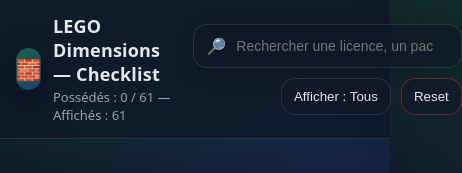
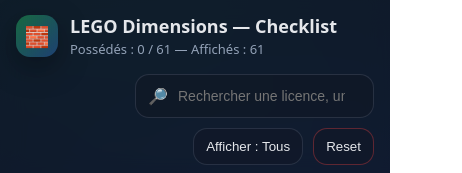
Before and after one commit to Inotaa/shoesandgo, a plain HTML site: page index.html in a window 390 px wide. Shown: the top 173 px of the page, 462 px wide, since content can reach past the window. Drawn offline with Linux system fonts and the light colour scheme.

Commit message:
Update styles.css

```diff
--- a/styles.css
+++ b/styles.css
@@ -12,7 +12,7 @@
 
 *{box-sizing:border-box}
 
-/* ===== FOND INFINI & COOL ===== */
+/* ===== FOND LONG, INFINI, PROPRE ===== */
 html, body{
   min-height:100%;
 }
@@ -23,8 +23,8 @@
   color:var(--text);
 
   background:
-    radial-gradient(800px 500px at 15% -10%, rgba(34,197,94,.20), transparent 60%),
-    radial-gradient(700px 500px at 85% 20%, rgba(59,130,246,.18), transparent 65%),
+    radial-gradient(900px 600px at 15% -10%, rgba(34,197,94,.22), transparent 60%),
+    radial-gradient(900px 600px at 85% 25%, rgba(59,130,246,.20), transparent 65%),
     linear-gradient(
       180deg,
       #0b0f17 0%,
@@ -37,7 +37,6 @@
   background-attachment: fixed;
 }
 
-/* ===== LIENS ===== */
 a{color:inherit; text-decoration:none}
 a:hover{text-decoration:underline}
 
@@ -76,7 +75,6 @@
 h1{
   margin:0;
   font-size:18px;
-  letter-spacing:.2px
 }
 
 .muted{
@@ -102,7 +100,6 @@
   border:1px solid var(--border);
   background: rgba(17,24,39,.75);
   border-radius:14px;
-  box-shadow: 0 4px 18px rgba(0,0,0,.22);
 }
 
 .search input{
@@ -122,20 +119,11 @@
   padding:10px 12px;
   border-radius:14px;
   cursor:pointer;
-  transition: transform .06s ease, background .2s ease;
 }
 
 .btn:hover{background: rgba(17,24,39,.9)}
-.btn:active{transform: translateY(1px)}
-
-.btn--danger{
-  border-color: rgba(239,68,68,.35)
-}
-
-.btn--danger:hover{
-  background: rgba(239,68,68,.18)
-}
-
+.btn--danger{border-color: rgba(239,68,68,.35)}
+.btn--danger:hover{background: rgba(239,68,68,.18)}
 .btn--ghost[aria-pressed="true"]{
   border-color: rgba(34,197,94,.55);
   background: rgba(34,197,94,.18);
@@ -188,7 +176,6 @@
   border:1px solid var(--border);
   padding:4px 8px;
   border-radius:999px;
-  background: rgba(2,6,23,.35);
 }
 
 /* ===== GRID ===== */
@@ -207,7 +194,7 @@
   overflow:hidden;
   display:flex;
   flex-direction:column;
-  min-height: 300px;
+  min-height:300px;
   backdrop-filter: blur(6px);
 }
 
@@ -253,9 +240,9 @@
   border:1px solid var(--border);
   padding:4px 8px;
   border-radius:999px;
-  background: rgba(15,23,42,.45);
 }
 
+/* ===== FOOTER CARD ===== */
 .card__footer{
   margin-top:auto;
   display:flex;
@@ -264,12 +251,10 @@
   gap:10px;
 }
 
-/* ===== CHECKBOX ===== */
 .check{
   display:flex;
   gap:10px;
   align-items:center;
-  user-select:none;
 }
 
 .check input{
@@ -278,11 +263,9 @@
   accent-color: var(--accent);
 }
 
-/* ===== LIENS ===== */
 .smalllink{
   color: rgba(34,197,94,.95);
   font-size:13px;
-  white-space:nowrap;
 }
 
 /* ===== FOOTER ===== */
@@ -292,4 +275,22 @@
   background: rgba(15,23,42,.45);
 }
 
-code{color:#cbd5e1}
+/* ===== RESPONSIVE MOBILE ===== */
+@media (max-width: 640px){
+  .topbar{
+    flex-direction:column;
+    align-items:stretch;
+  }
+
+  .grid{
+    grid-template-columns:1fr;
+  }
+
+  .thumb{
+    height:140px;
+  }
+
+  .search input{
+    width:100%;
+  }
+}
```
